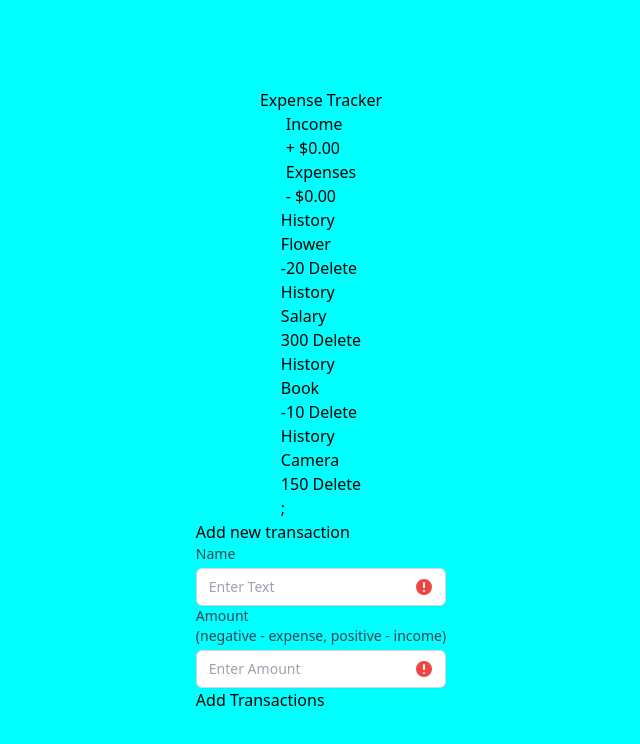
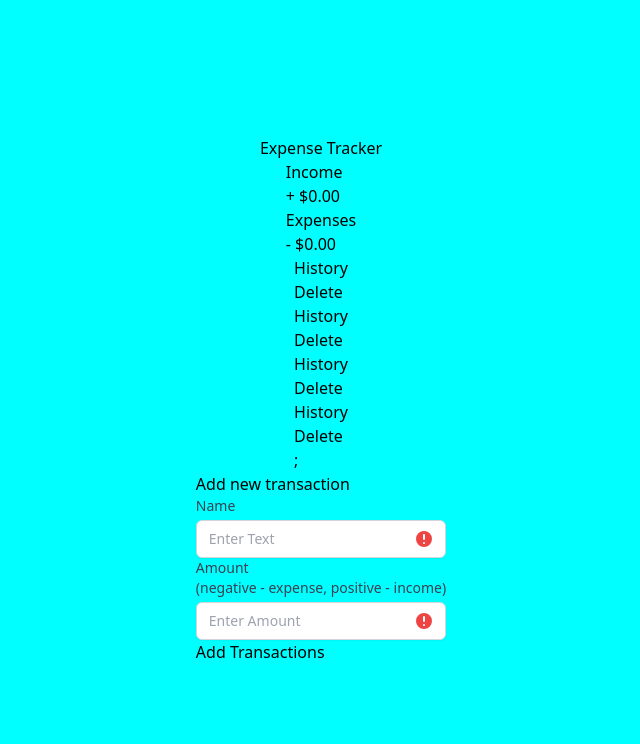
Before and after one commit to Sochuks/react-expense-tracker, a React (Vite) app: page / in a window 1280 px wide. Shown: the top 744 px of the page, without its empty margins (319-959 px from the left). Built offline with nearby package versions, Linux system fonts and the light colour scheme.

Commit message:
add transaction component in transaction list and pass prop

```diff
--- a/src/Components/Transaction.jsx
+++ b/src/Components/Transaction.jsx
@@ -1,6 +1,6 @@
 import React from 'react'
 
-const Transaction = () => {
+const Transaction = (e) => {
   return (
     <div>
         <div>
--- a/src/Components/TransactionList.jsx
+++ b/src/Components/TransactionList.jsx
@@ -1,5 +1,6 @@
 import React, { useContext } from 'react'
 import { GlobalContext } from '../Context/GlobalState'
+import Transaction from './Transaction'
 
 const TransactionList = () => {
   const { transactions } = useContext(GlobalContext)
@@ -8,12 +9,7 @@ const TransactionList = () => {
 
     <div>
       {transactions.map((e)=>(
-        <div key={e.id}>
-            <h3>History</h3>
-            <ul>
-              {e.text} <li><span>{e.amount}</span> <button>Delete</button></li>
-            </ul>
-        </div>
+        <Transaction key={e.id} getTransaction={e} />
       ))};
 
     </div>
```
